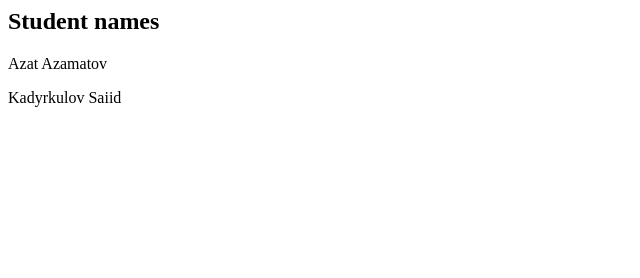
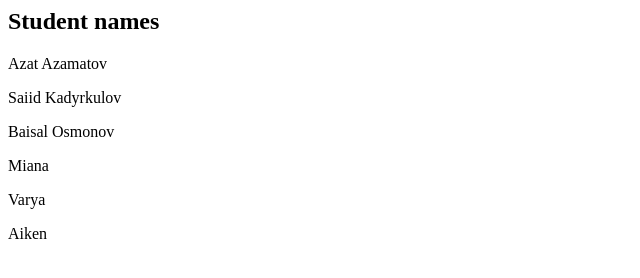
Before and after one commit to Azake02/myProject, a plain HTML site: page index.html in a window 1280 px wide. Shown: the whole page, without its empty margins (0-640 px from the left). Drawn offline with Linux system fonts and the light colour scheme.

Commit message:
Added 3 new students

```diff
--- a/index.html
+++ b/index.html
@@ -1,3 +1,7 @@
 <h2>Student names</h2>
 <p>Azat Azamatov</p>
-<p>Kadyrkulov Saiid</p>
+<p>Saiid Kadyrkulov</p>
+<p>Baisal Osmonov</p>
+<p>Miana</p>
+<p>Varya</p>
+<p>Aiken</p>
```
